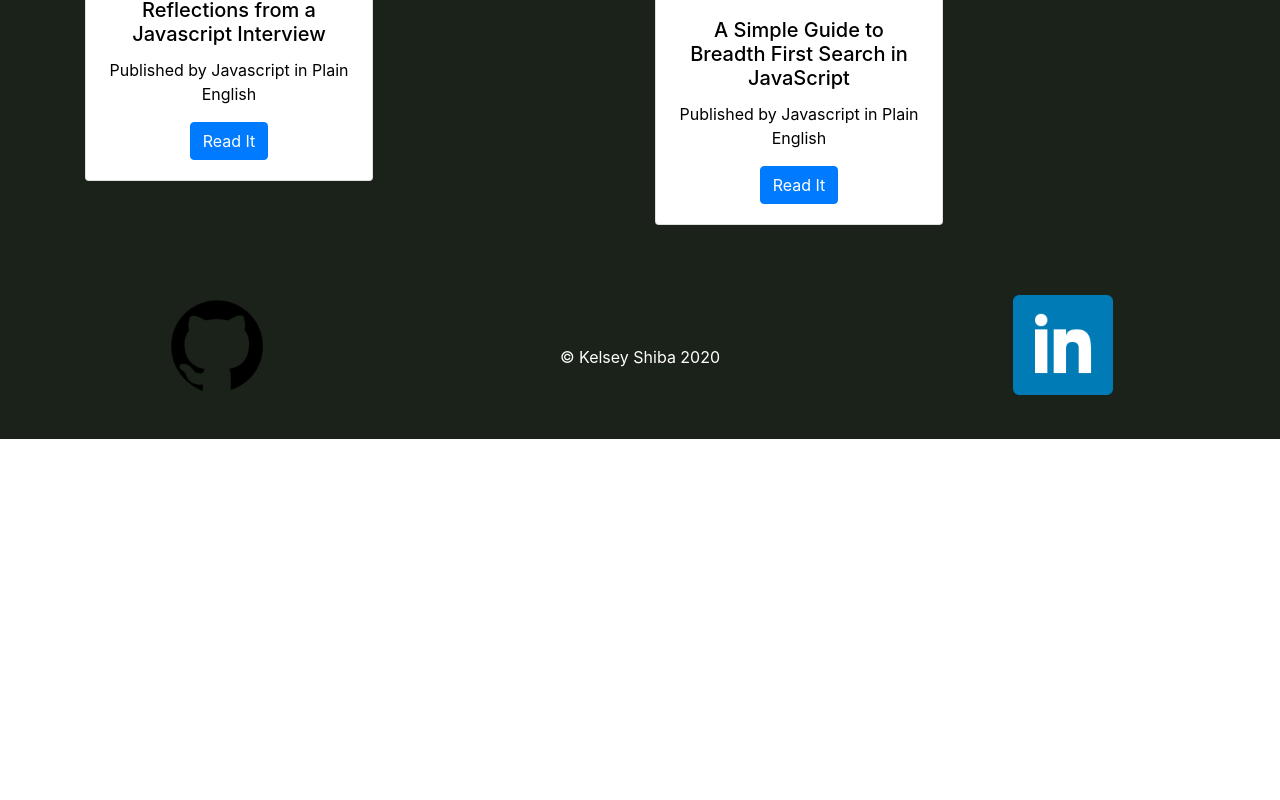
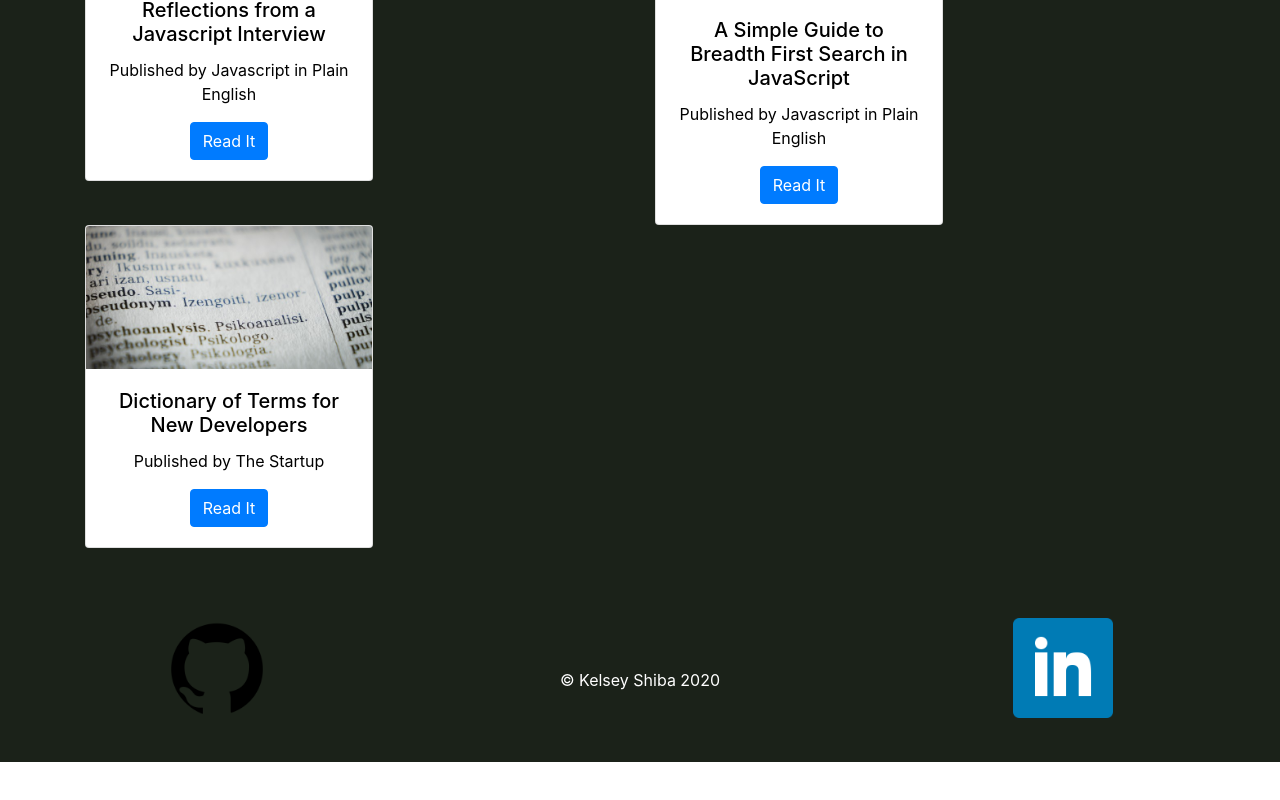
Before and after one commit to kelseyshiba/mywebsite, a React (Create React App) app: page /blog in a window 1280 px wide. Shown: the part 1377-2177 px from the top of the page. Before the commit the page ends 1866 px from the top, so only its background shows below. Built offline with nearby package versions, Linux system fonts and the light colour scheme.

Commit message:
added newly pub blog photo and card

```diff
--- a/src/components/Blog.js
+++ b/src/components/Blog.js
@@ -64,6 +64,20 @@ const Blog = () => {
                 </Card>
                 </Col>
             </Row>
+            <Row>
+                <Col>
+                <Card style={{ width: '18rem', color: 'black'}}>
+                    <Card.Img variant="top" src="/images/dictionaryofterms.jpeg" />
+                    <Card.Body>
+                        <Card.Title>Dictionary of Terms for New Developers</Card.Title>
+                        <Card.Text>Published by The Startup</Card.Text>
+                    <a href='https://medium.com/swlh/dictionary-of-terms-for-new-developers-6c7ab55f2c6c' target='_blank' rel='noreferrer'>
+                    <Button variant="primary">Read It</Button>
+                    </a>
+                    </Card.Body>
+                </Card>
+                </Col>
+            </Row>
         </div>
     )
 }
```
Also changed, not shown: public/images/dictionaryofterms.jpeg (added), 1 other file (tests, documents, lock files or other folders).
